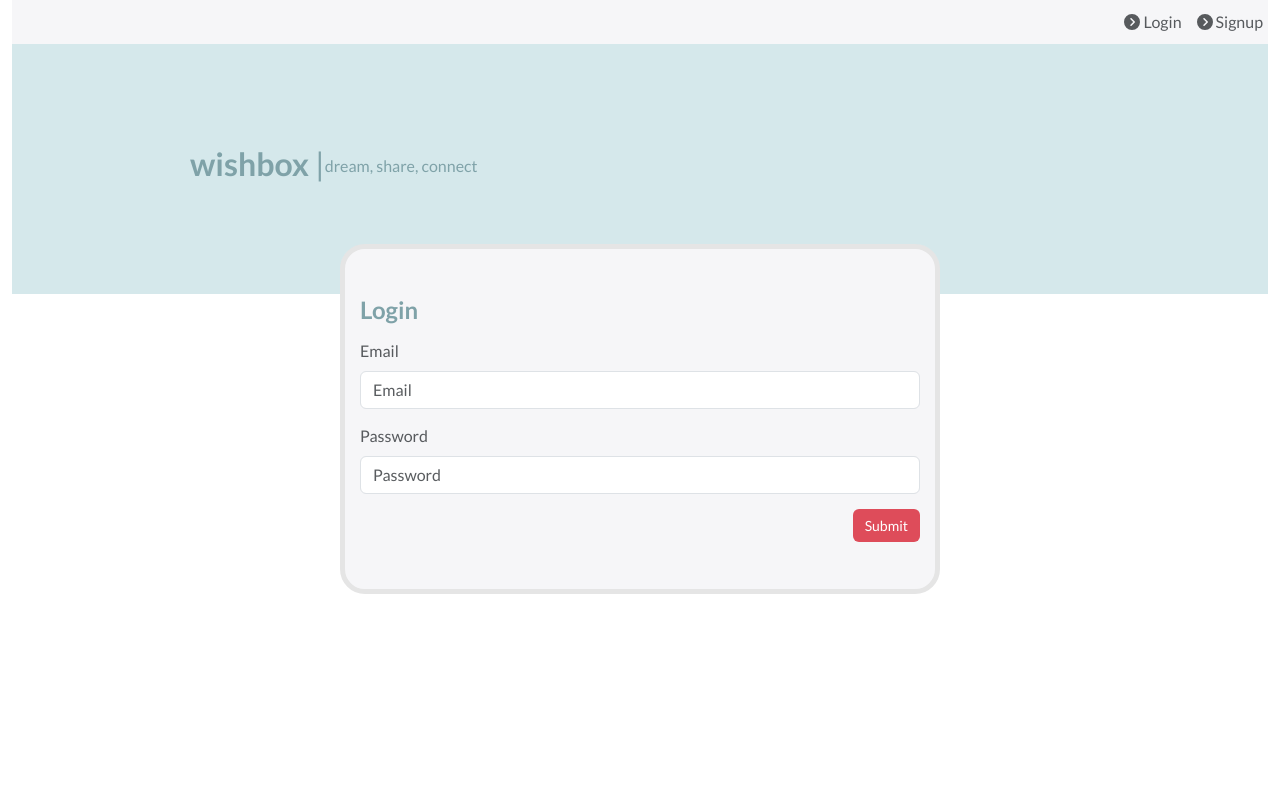
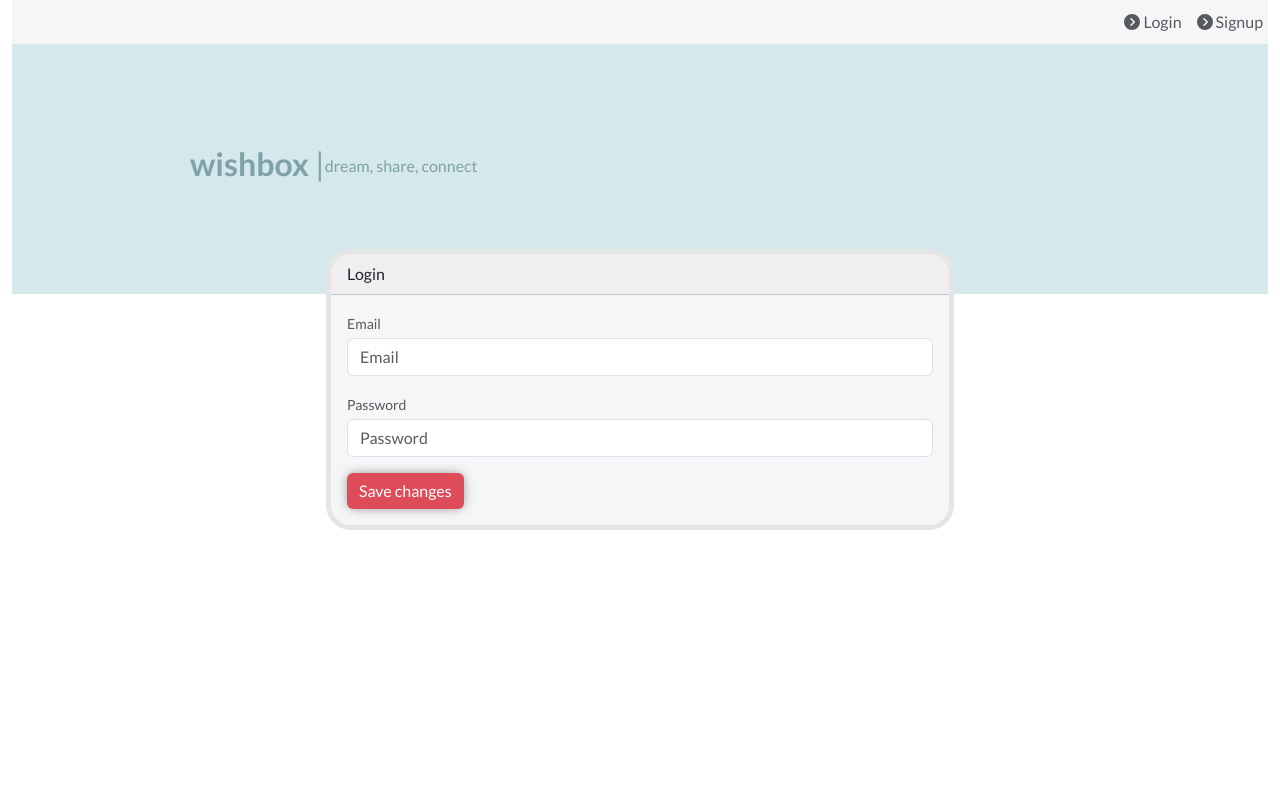
Before and after one commit to nestorjunior/list.me, a React (Vite) app: page /login in a window 1280 px wide. Shown: the top 800 px of the page. Built offline with nearby package versions, Linux system fonts and the light colour scheme.

Commit message:
refactor: modal, login, signup, logo

```diff
--- a/src/components/Icons/styles.ts
+++ b/src/components/Icons/styles.ts
@@ -179,7 +179,7 @@ export const StyledIconChevronDownCircle = styled(FontAwesomeIcon).attrs({
 	cursor: pointer;
   margin-top: 20px;
   font-size: 20px;
-  color: var(--blue-200);
+  color: var(--orange-200);
 	margin-top: 5px;
 	font-size: 2.3rem;
 	margin-right: 0.625rem;
--- a/src/components/LoginForm/index.tsx
+++ b/src/components/LoginForm/index.tsx
@@ -4,9 +4,7 @@ import './styles';
 import {
 	LoginFormContainer,
 	LoginFormStyled,
-	LoginFormTitle,
-	LoginBoxSubmitButton,
-	StyledSubmitButton
+	StyledSubmitButton,
 } from './styles'
 
 export function LoginForm () {
@@ -77,13 +75,16 @@ export function LoginForm () {
 
   return (
     <LoginFormContainer>
-      <LoginFormStyled onSubmit={handleSubmit}>
-			<LoginFormTitle>Login</LoginFormTitle>
-        <div className="formEmailUser">
-          <label className='form-label'>Email</label>
+			<div className="col-md-6">
+				<LoginFormStyled className="card mb-4">
+					<div className="card-header">Login</div>
+					<div className="card-body">
+						<form onSubmit={handleSubmit}>
+							<div className="mb-3">
+								<label className="small mb-1">Email</label>
 								<input
 									className='form-control'
-            type="text"
+									type="email"
 									placeholder="Email"
 									value={email}
 									onChange={(e) => setEmail(e.target.value)}
@@ -92,8 +93,8 @@ export function LoginForm () {
 								/>
 							</div>
 
-        <div className="formEmailPassword">
-					<label className='form-label'>Password</label>
+							<div className="mb-3">
+								<label className="small mb-1">Password</label>
 								<input
 									className='form-control'
 									type="password"
@@ -107,12 +108,11 @@ export function LoginForm () {
 
 							{error && <div className="error-message">{error}</div>}
 
-        <LoginBoxSubmitButton>
-          <StyledSubmitButton className='btn btn-primary' type="submit">
-            Submit
-          </StyledSubmitButton>
-        </LoginBoxSubmitButton>
+							<StyledSubmitButton type="button" className="btn ms-auto">Save changes</StyledSubmitButton>
+						</form>
+					</div>
 				</LoginFormStyled>
+			</div>
     </LoginFormContainer>
   );
 };
--- a/src/components/LoginForm/styles.ts
+++ b/src/components/LoginForm/styles.ts
@@ -5,43 +5,40 @@ export const LoginFormContainer = styled.div`
 	justify-content: center;
 	height: 100vh;
 `
-export const LoginFormStyled = styled.form`
-	width: 60vw;
-	max-width: 600px;
-	height: 350px;
-	margin-top: -50px;
+
+export const LoginFormStyled = styled.div`
 	background-color: var(--white-100);
-	display: flex;
-	flex-direction: column;
-	justify-content: center;
 	border-radius: 25px;
 	border: 5px solid var(--gray-100);
-	padding-left: 15px;
-	padding-right: 15px;
+	margin-top: -45px;
+
+	.card-header {
+		border-top-left-radius: 20px;
+		border-top-right-radius: 20px;
+	}
+
+	@media (min-width: 481px) and (max-width: 767px) {
+    margin-top: auto;
+  }
 
 	@media (min-width: 320px) and (max-width: 480px) {
-    width: 90vw;
-  }
+		margin-top: auto;
+	}
 `
-export const LoginFormTitle = styled.h2`
-	margin-bottom: 15px;
-	font-size: 1.5rem;
-	color: var(--blue-200);
-	font-weight: 600;
-`
-export const LoginBoxSubmitButton = styled.div`
-	display: flex;
-	justify-content: flex-end;
-`
-
 export const StyledSubmitButton = styled.button`
 	background-color: var(--orange-200);
 	color: #fff;
-	transition: background-color 0.3s, color 0.3s;
+	transition: background-color 0.5s, color 0.5s;
 	border: 0;
-	font-size: 0.875rem;
+	font-size: 1rem;
+	box-shadow: 0px 0px 12px -2px rgba(0,0,0,0.5);
 	&:hover {
-		background-color: var(--orange-200);
+		background-color: var(--orange-200-hover);
 		color: #fff;
 	}
+	&:active {
+		background-color: var(--orange-200-hover)!important;
+		color: #fff!important;
+		border-color: var(--orange-200-hover)!important;
+	}
 `
--- a/src/components/Logo/index.tsx
+++ b/src/components/Logo/index.tsx
@@ -1,9 +1,14 @@
 import { LogoContainer, TitleContainer, DescriptionContainer } from './styles'
+import { Link } from 'react-router-dom';
 
 export function Logo() {
   return(
     <LogoContainer>
-			<TitleContainer>wishbox</TitleContainer>
+			<Link to="/">
+				<TitleContainer>
+					wishbox
+				</TitleContainer>
+			</Link>
 			<DescriptionContainer className='ml-2'>dream, share, connect</DescriptionContainer>
 		</LogoContainer>
   )
--- a/src/components/Logo/styles.ts
+++ b/src/components/Logo/styles.ts
@@ -4,6 +4,10 @@ export const LogoContainer = styled.div`
 	display: flex;
 	align-items: center;
 	margin-bottom: 10px;
+
+	a {
+		text-decoration: none;
+	}
 
 	@media (min-width: 481px) and (max-width: 767px) {
     justify-content: center;
--- a/src/components/ProfileForm/index.tsx
+++ b/src/components/ProfileForm/index.tsx
@@ -12,7 +12,6 @@ export function ProfileForm() {
 		<>
 			<ProfileFormContainer className="container-fluid px-4 mt-4">
 				<div className="row">
-
 					<div className="col-xl-4">
 
 						<ProfileFormImageStyled className="card mb-4 mb-xl-0">
@@ -86,7 +85,6 @@ export function ProfileForm() {
 							</div>
 						</ProfileFormAccountStyled>
 					</div>
-
 				</div>
 			</ProfileFormContainer>
 		</>
--- a/src/components/ProfileForm/styles.ts
+++ b/src/components/ProfileForm/styles.ts
@@ -39,11 +39,17 @@ export const ProfileCardImage = styled.img`
 export const ProfileCardButton = styled.button`
 	background-color: var(--orange-200);
 	color: #fff;
-	transition: background-color 0.3s, color 0.3s;
+	transition: background-color 0.5s, color 0.5s;
 	border: 0;
-	font-size: 0.875rem;
+	font-size: 1rem;
+	box-shadow: 0px 0px 12px -2px rgba(0,0,0,0.5);
 	&:hover {
-		background-color: var(--orange-200);
+		background-color: var(--orange-200-hover);
 		color: #fff;
 	}
+	&:active {
+		background-color: var(--orange-200-hover)!important;
+		color: #fff!important;
+		border-color: var(--orange-200-hover)!important;
+	}
 `
--- a/src/components/SignupForm/index.tsx
+++ b/src/components/SignupForm/index.tsx
@@ -4,9 +4,7 @@ import { Modal } from '../Modal/index';
 import {
 	SignupFormContainer,
 	SignupFormStyled,
-	SignupFormTitle,
 	StyledSubmitButton,
-	StyledBoxSubmitButton,
 	StyledTermsLink
 } from './styles'
 
@@ -62,11 +60,13 @@ export function SignupForm() {
 	return (
 		<>
 			<SignupFormContainer>
-				<SignupFormStyled onSubmit={handleSubmit}>
-					<SignupFormTitle>Signup</SignupFormTitle>
-
-					<div className="formMailUser">
-						<label className='form-label'>Email</label>
+				<div className="col-md-6">
+					<SignupFormStyled className="card mb-4">
+						<div className="card-header">Signup</div>
+						<div className="card-body">
+							<form onSubmit={handleSubmit}>
+								<div className="mb-3">
+									<label className="small mb-1">Email</label>
 									<input
 										className='form-control'
 										type="email"
@@ -78,8 +78,8 @@ export function SignupForm() {
 									/>
 								</div>
 
-					<div className="formPasswordUser">
-						<label className='form-label'>Password</label>
+								<div className="mb-3">
+									<label className="small mb-1">Password</label>
 									<input
 										className='form-control'
 										type="password"
@@ -91,8 +91,8 @@ export function SignupForm() {
 									/>
 								</div>
 
-					<div className="formConfirmPasswordUser">
-						<label className='form-label'>Confirm password</label>
+								<div className="mb-3">
+									<label className="small mb-1">Confirm password</label>
 									<input
 										className='form-control'
 										type="password"
@@ -104,7 +104,7 @@ export function SignupForm() {
 									/>
 								</div>
 
-					<div className="form-check">
+								<div className="mb-3">
 									<input
 										type="checkbox"
 										className="form-check-input"
@@ -113,19 +113,18 @@ export function SignupForm() {
 										onChange={(e) => setAgreeToTerms(e.target.checked)}
 										required
 									/>
-						<label className="form-check-label" htmlFor="termsCheckbox">I agree to the <StyledTermsLink onClick={handleOpenModal}>Terms of Service.</StyledTermsLink></label>
+									<label className="form-check-label" htmlFor="termsCheckbox" style={{ marginLeft: '5px' }}> I agree to the <StyledTermsLink onClick={handleOpenModal}>Terms of Service.</StyledTermsLink></label>
 								</div>
 
 								{error && <div className="error-message">{error}</div>}
 
-					<StyledBoxSubmitButton>
-						<StyledSubmitButton className='btn btn-primary' type="submit">
-							Submit
-						</StyledSubmitButton>
-					</StyledBoxSubmitButton>
+								<StyledSubmitButton type="button" className="btn ms-auto">Save changes</StyledSubmitButton>
+							</form>
+						</div>
 					</SignupFormStyled>
+				</div>
+
 			</SignupFormContainer>
-			{/* {showModal && <ModalTermsOfService />} */}
 
 			<Modal isOpen={openModal} onClose={handleCloseModal}>
 				<p>Lorem ipsum dolor sit amet, consectetur adipiscing elit. Etiam scelerisque dui nibh, nec dapibus odio consectetur non. Vestibulum in odio sit amet nibh vestibulum facilisis eu nec nisl. Nullam rhoncus libero dui, a interdum augue vehicula ut. Etiam rutrum, libero quis sodales aliquet, ipsum purus lacinia magna, id consectetur lacus massa et urna. Curabitur sit amet rutrum dolor. Quisque aliquam erat in ligula tempor tincidunt ut at dui. Mauris sollicitudin magna at quam imperdiet posuere. Aliquam quis lacus sed eros convallis efficitur. Integer id turpis bibendum, sagittis felis et, egestas nunc. Nunc hendrerit elit id libero porttitor, nec efficitur urna congue.</p>
--- a/src/components/SignupForm/styles.ts
+++ b/src/components/SignupForm/styles.ts
@@ -5,45 +5,42 @@ export const SignupFormContainer = styled.div`
 	justify-content: center;
 	height: 100vh;
 `
-export const SignupFormStyled = styled.form`
-	width: 60vw;
-	max-width: 600px;
-	height: 450px;
-	margin-top: -50px;
+
+export const SignupFormStyled = styled.div`
 	background-color: var(--white-100);
-	display: flex;
-	flex-direction: column;
-	justify-content: center;
 	border-radius: 25px;
 	border: 5px solid var(--gray-100);
-	padding-left: 15px;
-	padding-right: 15px;
+	margin-top: -45px;
+
+	.card-header {
+		border-top-left-radius: 20px;
+		border-top-right-radius: 20px;
+	}
+
+	@media (min-width: 481px) and (max-width: 767px) {
+    margin-top: auto;
+  }
 
 	@media (min-width: 320px) and (max-width: 480px) {
-    width: 90vw;
-  }
-`
-
-export const SignupFormTitle = styled.h2`
-	margin-bottom: 15px;
-	font-size: 1.5rem;
-	color: var(--blue-200);
-	font-weight: 600;
-`
-export const StyledBoxSubmitButton = styled.div`
-	display: flex;
-	justify-content: flex-end;
+		margin-top: auto;
+	}
 `
 
 export const StyledSubmitButton = styled.button`
 	background-color: var(--orange-200);
 	color: #fff;
-	transition: background-color 0.3s, color 0.3s;
+	transition: background-color 0.5s, color 0.5s;
 	border: 0;
-	font-size: 0.875rem;
+	font-size: 1rem;
+	box-shadow: 0px 0px 12px -2px rgba(0,0,0,0.5);
 	&:hover {
-		background-color: var(--orange-200);
+		background-color: var(--orange-200-hover);
 		color: #fff;
+	}
+	&:active {
+		background-color: var(--orange-200-hover)!important;
+		color: #fff!important;
+		border-color: var(--orange-200-hover)!important;
 	}
 `
 export const StyledTermsLink = styled.a`
--- a/src/styles/GlobalStyles.ts
+++ b/src/styles/GlobalStyles.ts
@@ -31,8 +31,8 @@ export const GlobalStyles = createGlobalStyle`
   }
 
 	input:focus{
-		border: var(--blue-200);
-		box-shadow: 0 0 0 .25rem rgba(127, 162, 168, .25);
+		border-color: var(--blue-100)!important;
+		box-shadow: 0 0 0 0.1rem rgba(127, 162, 168, 0.7)!important;
 	}
 
 	label {
```
Also changed, not shown: src/components/Modal/index.tsx (+21 -15 lines), src/components/Modal/styles.ts (+22 -25 lines). Lines whose indentation alone changed are shown as unchanged.
